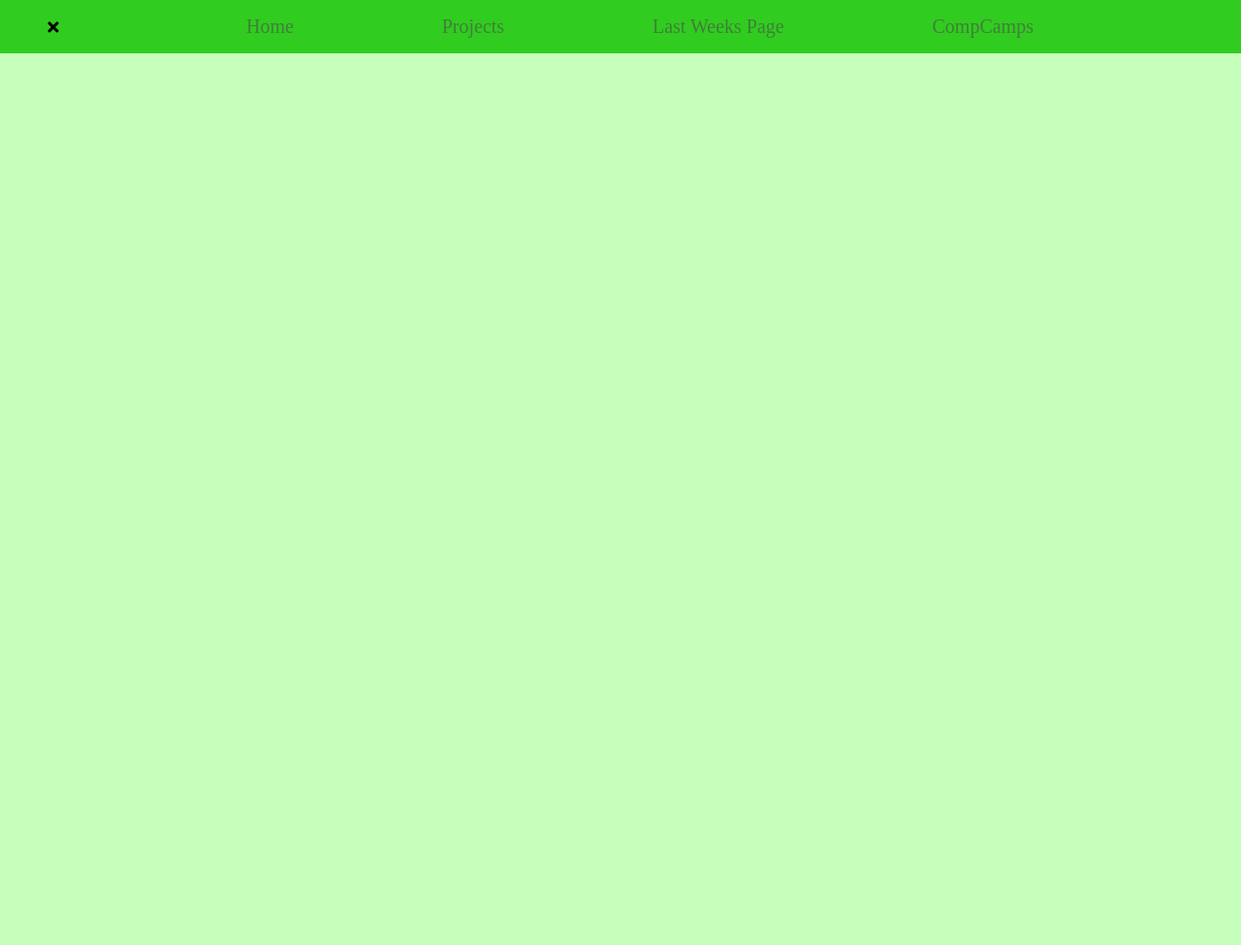
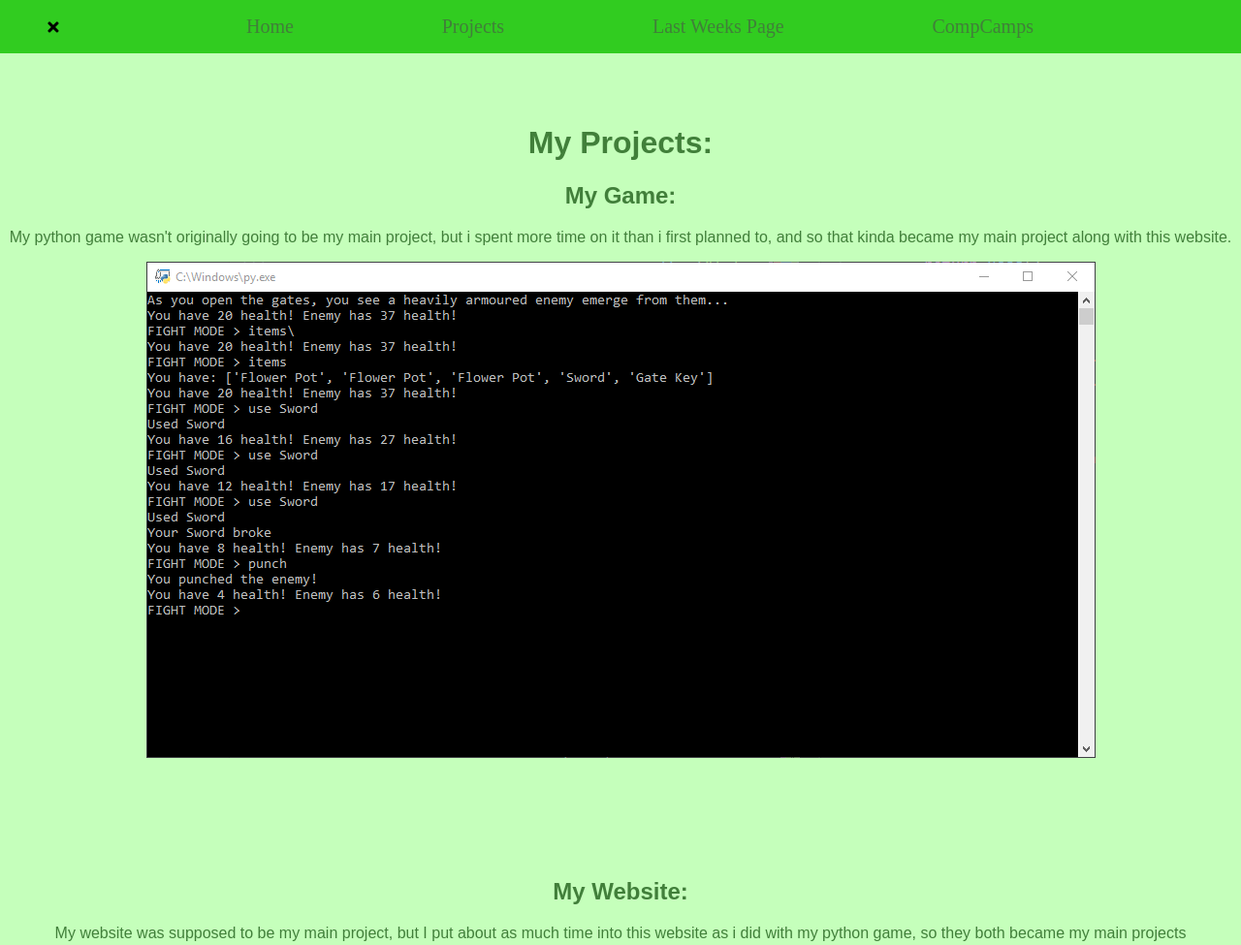
Before and after one commit to TylrMls/CompCamps2018, a plain HTML site: page projects.html in a window 1280 px wide. Shown: the top 975 px of the page at 97% size. Before the commit the page ends 800 px from the top, so only its background shows below. Drawn offline with Linux system fonts and the light colour scheme.

Commit message:
Added to projects.html

```diff
--- a/projects.html
+++ b/projects.html
@@ -21,6 +21,15 @@
         <li class="nav-toggle"><i class="fas fa-plus" onclick="AnimateRotate(45)" id="toggleButton"></i></li>
       </ul>
     </nav>
+    <div class="center" style="padding-top: 100px;">
+      <h1 class="text">My Projects:</h1>
+      <h2 class="text">My Game:</h2>
+      <p class="text">My python game wasn't originally going to be my main project, but i spent more time on it than i first planned to, and so that kinda became my main project along with this website.</p>
+      <img src="images/game.png" alt="My Game" style="margin-bottom: 100px;">
+      <h2 class="text">My Website:</h2>
+      <p class="text">My website was supposed to be my main project, but I put about as much time into this website as i did with my python game, so they both became my main projects</p>
+      <img src="images/index.png" alt="My Website Code" style="margin-bottom: 100px;">
+      </div>
     <script type="text/javascript" src="js/onclick.js"></script>
   </body>
 </html>
```
Also changed, not shown: images/game.png (added), images/index.png (added).
